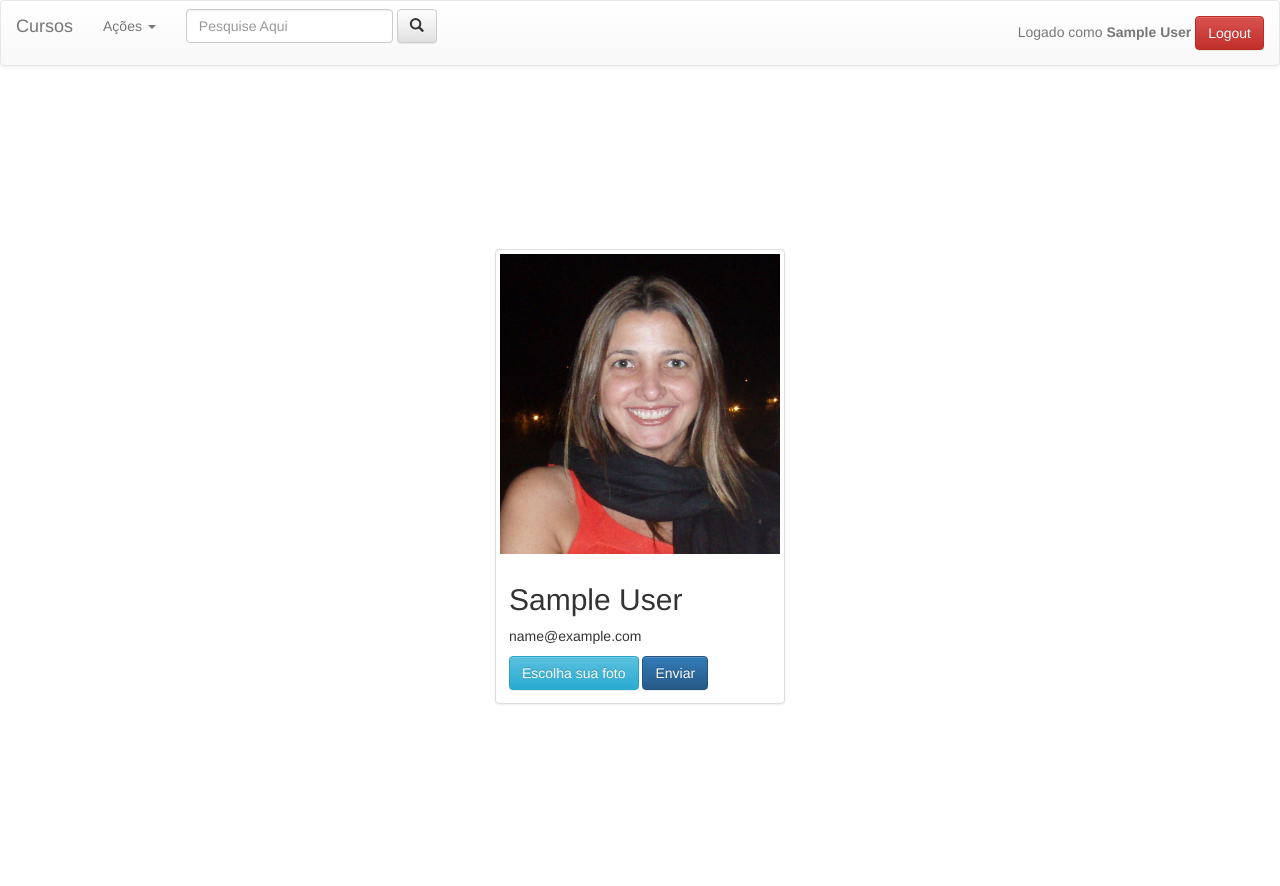
After one commit to MarciaTzannis/Projeto-Cursos, a PHP site: page /usuario.php in a window 1280 px wide. The commit adds this page. Run offline with PHP 8.4, Linux system fonts and the light colour scheme; the visitor is signed in with stand-in values (Sample User, id 1).

Commit message:
Adicionado o código da Aula 09

```diff
--- a/cadastro.php
+++ b/cadastro.php
@@ -4,7 +4,6 @@
 
     // Validando se o formulário foi enviado
     if ($_REQUEST) {
-        var_dump($_REQUEST);
         $nome = $_REQUEST["nome"]; // Outra opção: $_POST["nome];
         $email = $_REQUEST["email"];
         $senha = $_REQUEST["senha"];
@@ -36,7 +35,6 @@
 
             // cadastro meu usuário no json
             $cadastrou = cadastrarUsuario($novoUsuario);
-            echo $cadastrou;
         } else {
             $erro = "Senhas incompatíveis";
         }
--- a/inc/header.php
+++ b/inc/header.php
@@ -1,11 +1,14 @@
 <?php
-    // Array Associativo
-    $usuario = [
-        "Nome" => "Márcia",
-        "Email" => "marciatzannis@gmail.com",
-        "Senha" => "123456",
-        "NivelAcesso" => mt_rand(0, 1)
-    ];
+    // começando a sessão
+    session_start();
+    $nomeLogado = $_SESSION["nome"];
+    $emailLogado = $_SESSION["email"];
+    $nivelAcesso = $_SESSION["nivelAcesso"];
+    // isset = verificando se a sessão lojado está definida
+    if (!isset($_SESSION["logado"])) {
+        // redirecionando o usuário para o login
+        header("Location: login.php");
+    }
 ?>
 
 
@@ -13,14 +16,14 @@
     <nav class="navbar navbar-default">
         <div class="container-fluid">
             <div class="navbar-header">
-                <a class="navbar-brand" href="#">
+                <a class="navbar-brand" href="index.php">
                     <span>Cursos</span>
                 </a>
             </div>
 
             <div class="collapse navbar-collapse" id="bs-example-navbar-collapse-1">
                 <!-- Se ele for admin -->
-                <?php if ($usuario["NivelAcesso"] == 1) : ?>
+                <?php if ($nivelAcesso == 1) : ?>
                 <ul class="nav navbar-nav">
                     <li class="dropdown">
                         <a href="#" class="dropdown-toggle" data-toggle="dropdown" role="button" aria-haspopup="true"
@@ -43,8 +46,9 @@
                 <p class="navbar-text navbar-right">
                     Logado como
                     <strong>
-                        <a href="#" class="navbar-link"><?php echo $usuario["Nome"]; ?></a>
+                        <a href="usuario.php" class="navbar-link"><?php echo $nomeLogado; ?></a>
                     </strong>
+                    <a href="inc/logout.php" class="btn btn-danger">Logout</a>
                 </p>
             </div>
         </div>
--- /dev/null
+++ b/usuario.php
@@ -0,0 +1,47 @@
+<?php
+    include "inc/head.php";
+    include "inc/header.php";
+
+    // verificando se o arquivo foi enviado
+    if ($_FILES) {
+        // verificando se não teve erro de upload
+        if ($_FILES["arquivo"]["error"] == UPLOAD_ERR_OK) {
+            // pegando o nome real do arquivo
+            $nomeArquivo = $_FILES["arquivo"]["name"];
+            // pegando o nome temporário do arquivo
+            $nomeTemp = $_FILES["arquivo"]["tmp_name"];
+            // pegando o caminho até a pasta raiz
+            $pastaRaiz = dirname(__FILE__);
+            // selecionando a pasta para qual o arquivo será enviado
+            $pastaDesejada = "/assets/img/";
+            // selecionando o caminho completo para ser utilizado na função move_upload_file
+            $caminhoCompleto = $pastaRaiz . $pastaDesejada . "avatar.png";
+            // movendo o arquivo com a função move_upload_file
+            move_uploaded_file($nomeTemp, $caminhoCompleto);
+        }
+    }
+?>
+
+    <div class="page-center">  <!-- page-center = centralizar página -->
+        <div class="col-md-3">
+            <div class="thumbnail">
+                <img src="assets/img/avatar.png" alt="Foto de perfil"> <!-- alt = texto alternativo -->
+                <div class="caption"> <!-- caption = texto abaixo da imagem -->
+                    <h2><?php echo $nomeLogado ?></h2>
+                    <p><?php echo $emailLogado ?></p>
+                    <form action="usuario.php" method="post" enctype="multipart/form-data" >  <!-- enctype = atributo para enviar imagem pelo formulário -->
+                        <label for="inputArquivo" class="btn btn-info">Escolha sua foto</label>
+                        <input type="file" name="arquivo" class="hidden" id="inputArquivo">
+                        <button type="submit" class="btn btn-primary">Enviar</button>
+                    </form>
+                </div>
+            </div>
+
+        </div>
+
+    </div>
+
+
+<?php
+include "inc/footer.php";
+?>
--- a/usuarios.json
+++ b/usuarios.json
@@ -1 +1 @@
-{"usuarios":[{"nome":"Hendy","email":"hd1@hd1.com","senha":"$2y$10$AEI4.FNF6xZrrX3WfxMMyOSXR7BFVOKGYErPcrCIjzGTOJ9iUzs5i"}]}
+{"usuarios":[{"nome":"Hendy","email":"hd1@hd1.com","senha":"$2y$10$AEI4.FNF6xZrrX3WfxMMyOSXR7BFVOKGYErPcrCIjzGTOJ9iUzs5i"},{"nome":"M\u00e1rcia Tzannis","email":"marciatzannis@gmail.com","senha":"$2y$10$hvWXt6Hdi5jzQe\/ojGfMmONcNHkJIYZ8MaAzBPG95McXjxadtuapa"},{"nome":"M\u00e1rcia Tzannis","email":"marciatzannis@gmail.com","senha":"$2y$10$KDuYg4ATKxWzeOlEssEinuhK3XhPfszCSawJPQ\/m\/4QM\/8CCCC27m"},{"nome":"Marcia Tzannis","email":"marciatzannis@gmail.com","senha":"$2y$10$dDjYB.C9qflkwxjgtOsGG..KoISiw1nqNm2GMbN8NXXU.srwxiHRy"},{"nome":"Marcia Tzannis","email":"marciatzannis@gmail.com","senha":"$2y$10$aZP9ZUNL\/RYg.FwR17\/IHe\/LgeP2i7dZysmr2Bbs62.3s7Zl\/XG6m"},{"nome":"Marcia Tzannis","email":"marciatzannis@gmail.com","senha":"$2y$10$RG9gjtIrDah8T5VPHUBy5OkrDxaILMXuyZDMoI3v7g0bUud9CxsAq"},{"nome":"Thomaz","email":"th@th.com","senha":"$2y$10$V8ruy\/qNDXfauS89yX5lyepc3kQ4aac2aPPE.UnzTBFLazubKPOFi"},{"nome":"Thomaz","email":"th@th.com","senha":"$2y$10$yr95L2jc2x63JA7m64F6eOYeimBv5Gsyr7eTfpuIhNeG0JGsAyI6m"}]}
```
Also changed, not shown: inc/logout.php (added, +8 -0 lines), login.php (+12 -2 lines), req/funcoesLogin.php (+5 -3 lines), assets/img/avatar.png (added), 3 other files.
